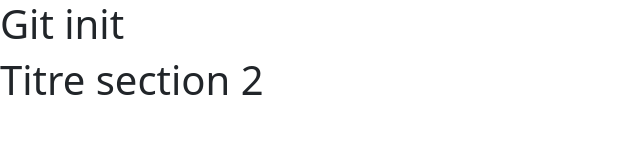
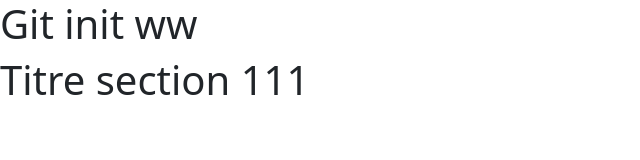
Before and after one commit to MrTESSARD/LANDKIT-afpa, a plain HTML site: page index.html in a window 1280 px wide. Shown: the whole page, without its empty margins (0-640 px from the left). Drawn offline with nearby package versions, Linux system fonts and the light colour scheme.

Commit message:
section111

```diff
--- a/index.html
+++ b/index.html
@@ -11,10 +11,10 @@
 </head>
 <body>
     <div class="row">
-        <h1>Git init</h1>
+        <h1>Git init ww </h1>
         <header>
             <h1>
-                Titre section 2
+                Titre section 111
             </h1>
         </header>
 
```
